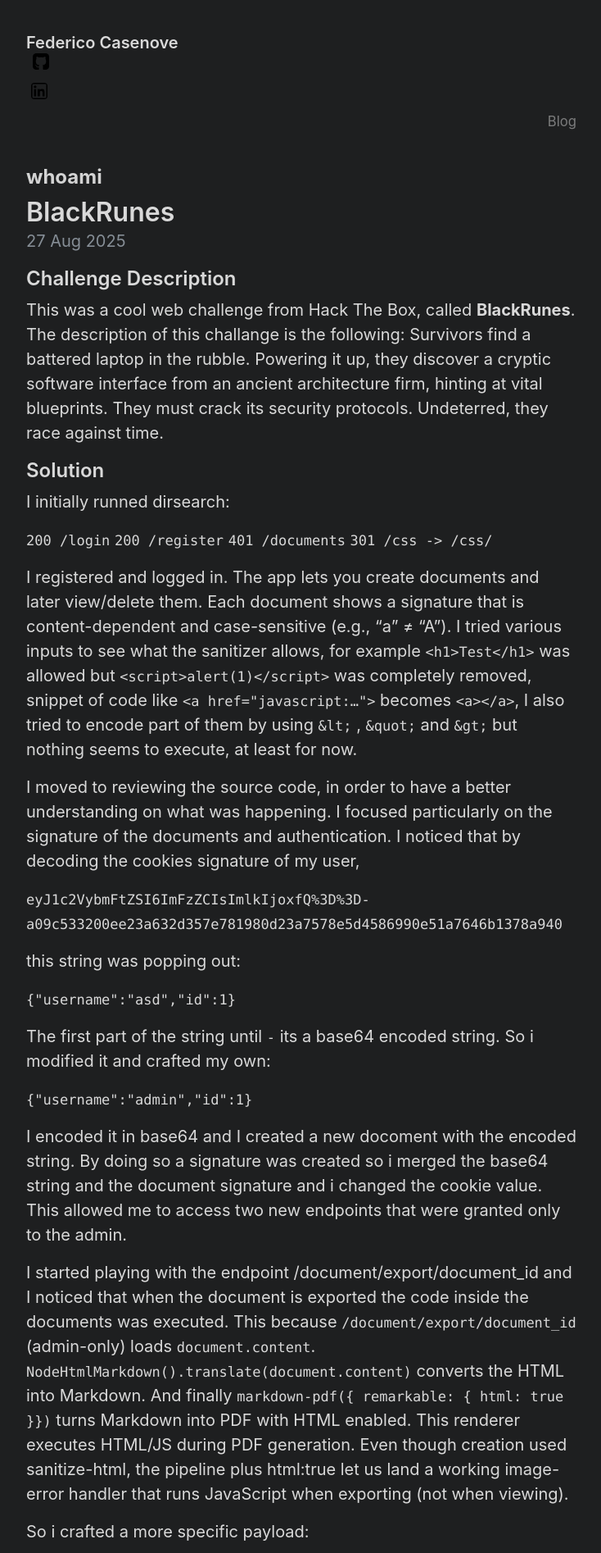
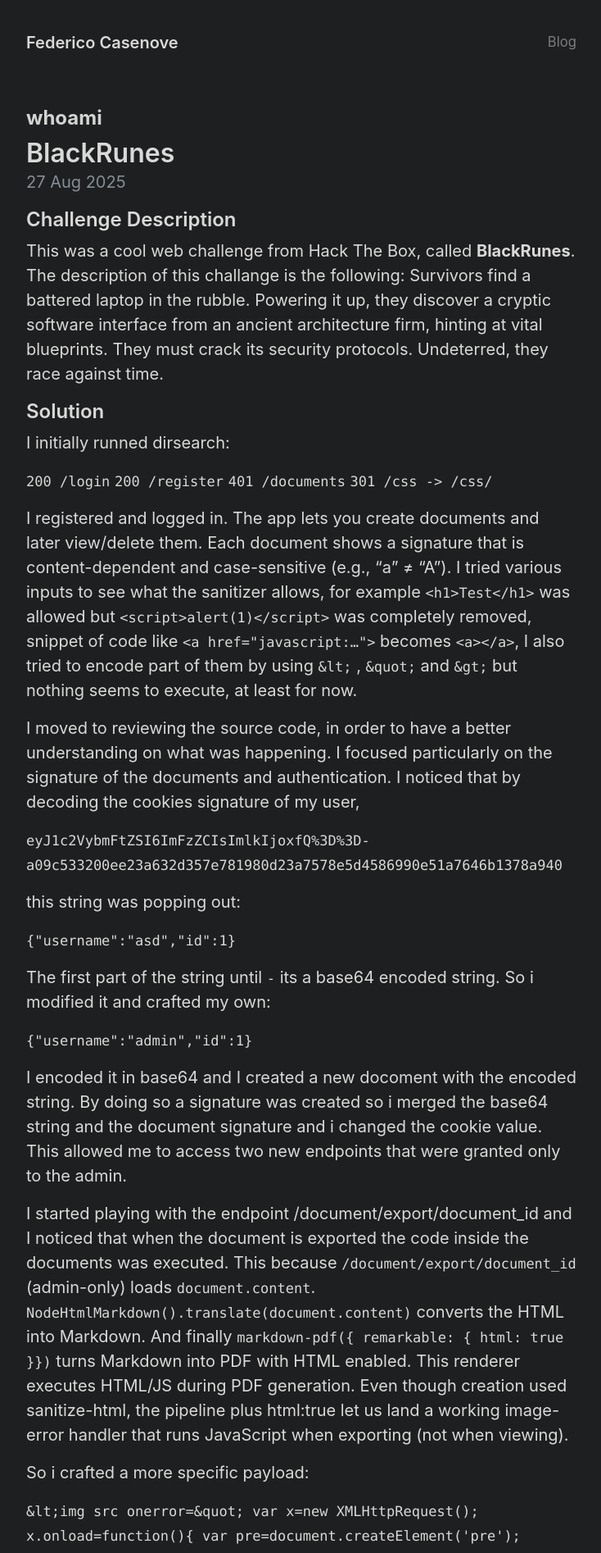
Before and after one commit to xirver/xirver.github.io, a Jekyll site: the page built from index.html, in a window 1280 px wide. Shown: the top 1894 px of the page at 82% size, without its empty margins (272-1006 px from the left). Built offline with Jekyll 4.4.1, drawn with Linux system fonts in a browser that asks for light colours; the list of posts is cut into pages by our own code.

Commit message:
Update default.html

```diff
--- a/_layouts/default.html
+++ b/_layouts/default.html
@@ -7,16 +7,6 @@
       <header class="masthead">
         <h3 class="masthead-title">
           <a href="{{ site.baseurl }}/" title="Home">{{ site.title }}</a>
-          <div class="social-icons">
-            <a href="https://github.com/xirver" target="_blank">
-              <img src="{{ '/assets/icons/github-sign.png' | relative_url }}"
-                  alt="GitHub" style="width:20px; height:20px; margin-left:8px;">
-            </a>
-            <a href="https://linkedin.com/in/yourusername" target="_blank">
-              <img src="{{ '/assets/icons/linkedin.png' | relative_url }}"
-                  alt="LinkedIn" style="width:20px; height:20px; margin-left:6px;">
-            </a>
-          </div>
 
           <nav class="nav">
             {% for nav in site.nav %}
```
